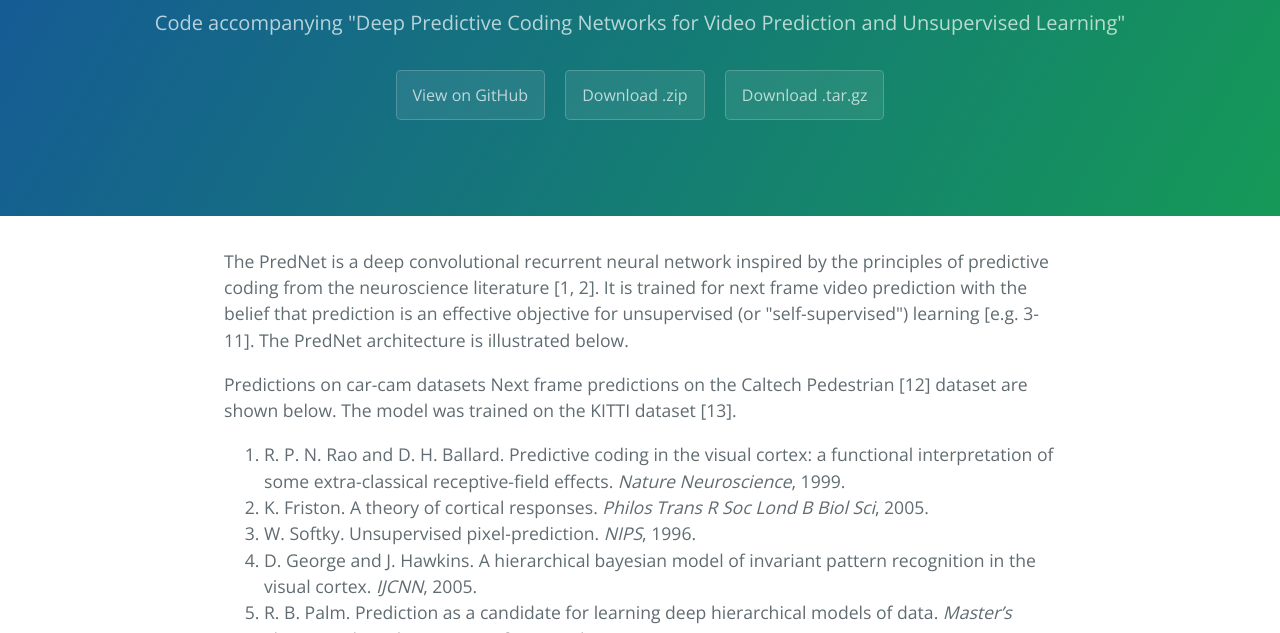
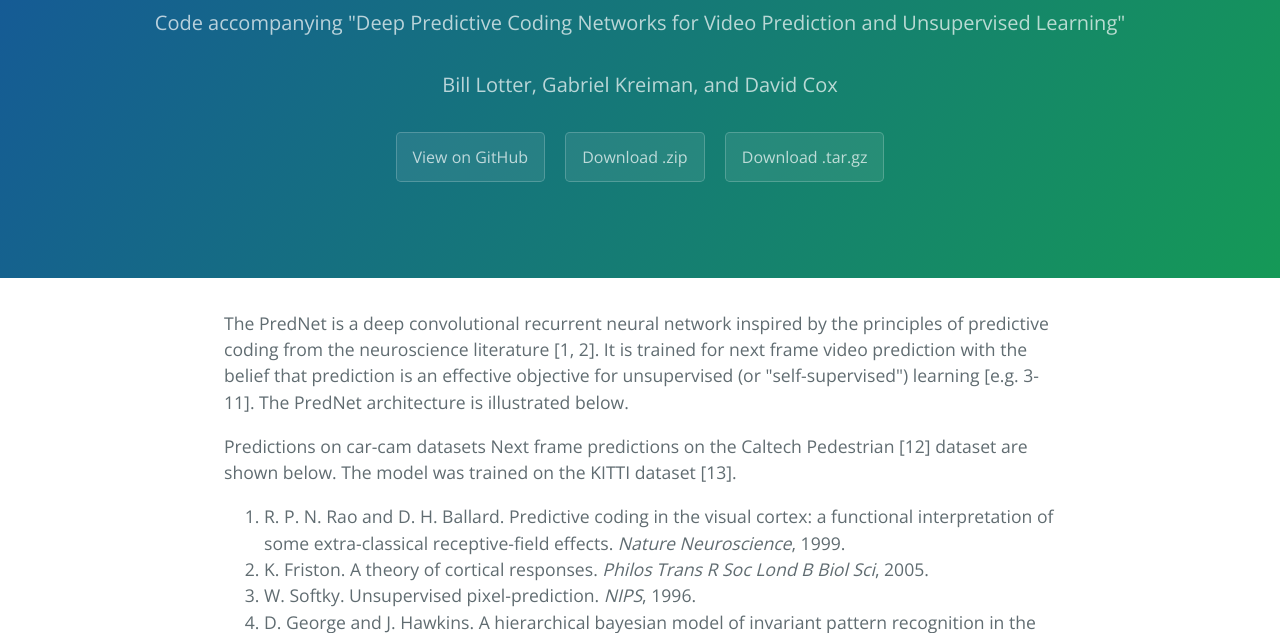
Before and after one commit to coxlab/prednet, a plain HTML site: page index.html in a window 1280 px wide. Shown: the part 167-800 px from the top of the page. Drawn offline with nearby package versions, Linux system fonts and the light colour scheme.

Commit message:
Added names

```diff
--- a/index.html
+++ b/index.html
@@ -13,6 +13,7 @@
     <section class="page-header">
       <h1 class="project-name">PredNet</h1>
       <h2 class="project-tagline">Code accompanying &quot;Deep Predictive Coding Networks for Video Prediction and Unsupervised Learning&quot;</h2>
+      <h2 class="project-tagline">Bill Lotter, Gabriel Kreiman, and David Cox</h2>
       <a href="https://github.com/coxlab/prednet" class="btn">View on GitHub</a>
       <a href="https://github.com/coxlab/prednet/zipball/master" class="btn">Download .zip</a>
       <a href="https://github.com/coxlab/prednet/tarball/master" class="btn">Download .tar.gz</a>
```
